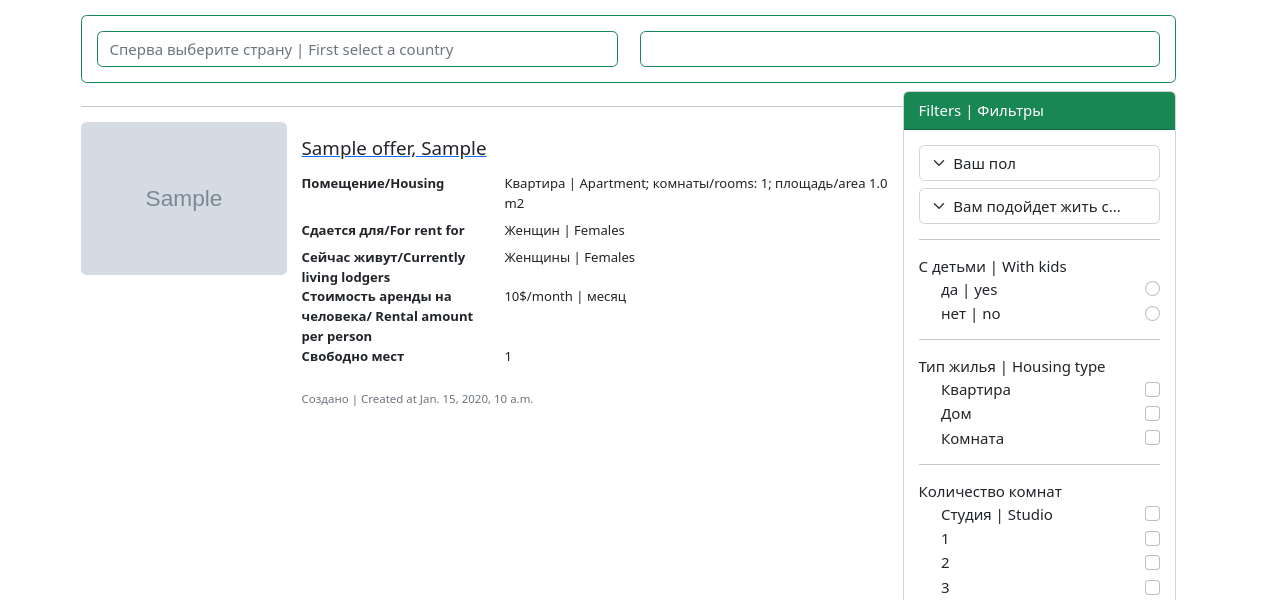
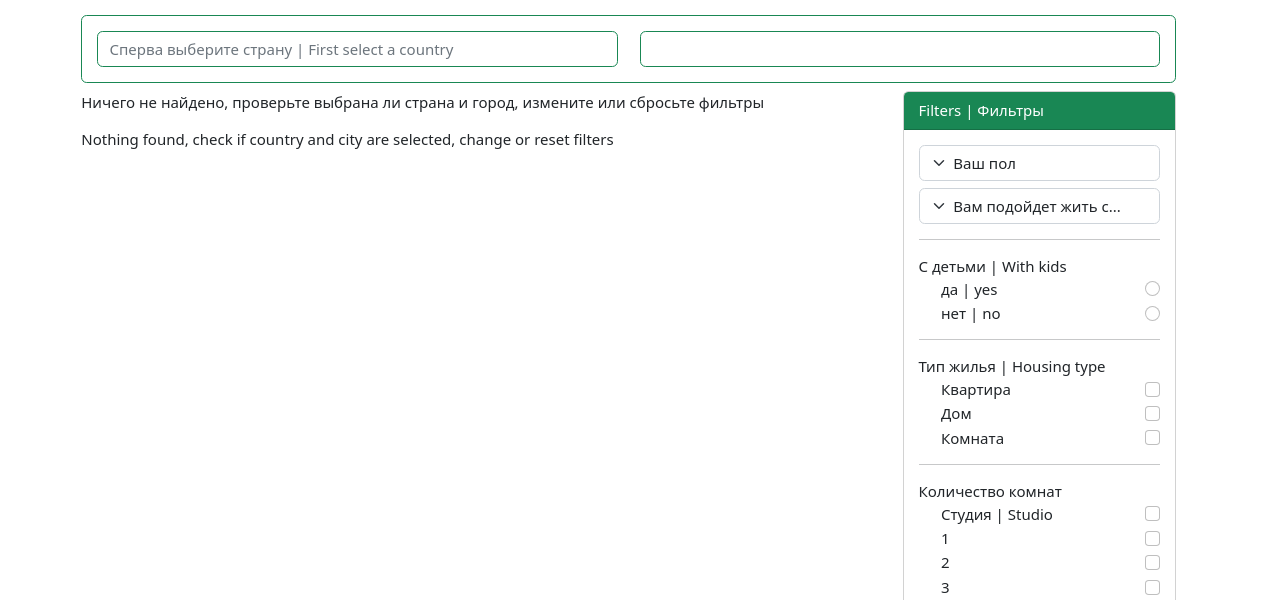
Before and after one commit to mechanovkirill/cooliving, a Django app: page /offers/ in a window 1280 px wide. Shown: the part 90-690 px from the top of the page. Run offline with Django 4.2, Linux system fonts and the light colour scheme; tables that the repository leaves empty hold one stand-in row (values such as "Sample post"); grey boxes marked "Sample" are stand-in pictures; some libraries are stand-ins or nearby versions; some web fonts are replaced.

Commit message:
reserved save

```diff
--- a/offers/views.py
+++ b/offers/views.py
@@ -1,5 +1,8 @@
 from collections import defaultdict
-from django.views.generic import DetailView, CreateView, ListView
+
+from django.core.paginator import Paginator
+from django.db.models import Q
+from django.views.generic import DetailView, CreateView, TemplateView
 from .models import Offer, Countries, City
 
 
@@ -15,9 +18,7 @@
     fields = '__all__'
 
 
-class HousingOfferListView(ListView):
-    paginate_by = 5
-    model = Offer
+class HousingOfferListView(TemplateView):
     template_name = 'offers/housing_offer_list.html'
 
     CITY_SELECTED = {}
@@ -26,7 +27,7 @@
 
     @staticmethod
     def is_valid_queryparam(param):
-        return param != '' and param is not None
+        return param != '' and param is not None and param
 
     def listing_queryparams(self, request, re):
         res = []
@@ -37,10 +38,7 @@
         return [v for v in res if v]
 
     def get_queryset(self):
-        qs = super().get_queryset()
-        if self.CITY_SELECTED:
-            qs = Offer.objects.filter(is_active=True).filter(city__city=self.CITY_SELECTED.get('city'))
-
+        qs = Offer.objects.filter(is_active=True).filter(city__city=self.CITY_SELECTED.get('city'))
         gender_of_living = self.request.GET.get('gender_of_living')
         house_type = self.listing_queryparams(self.request, 'house_type')
         sex = self.request.GET.get('sex')
@@ -58,14 +56,17 @@
         with_animals = self.request.GET.get('with_animals')
         discard_filters = self.request.GET.get('discard_filters')
 
+        if self.is_valid_queryparam(self.request.GET.get('sex')):
+            self.QUERY_PARAMS_DICT['Пол|gender'] = self.request.GET.get('sex')
+            qs = qs.filter(lodger_desired_sex=self.QUERY_PARAMS_DICT.get('Пол|gender'))
+        elif self.is_valid_queryparam(self.QUERY_PARAMS_DICT.get('Пол|gender')):
+            qs = qs.filter(lodger_desired_sex=self.QUERY_PARAMS_DICT.get('Пол|gender'))
+
         if self.is_valid_queryparam(sex):
-            self.QUERY_PARAMS_DICT['пол|gender'] = sex
-            qs = qs.filter(lodger_desired_sex=self.QUERY_PARAMS_DICT.get('пол|gender'))
-        elif self.is_valid_queryparam(self.QUERY_PARAMS_DICT.get('пол|gender')):
-            qs = qs.filter(lodger_desired_sex=self.QUERY_PARAMS_DICT.get('пол|gender'))
-            print(self.QUERY_PARAMS_DICT.get('пол|gender'))
-        else:
-            pass
+            self.QUERY_PARAMS_DICT['Пол|gender'] = sex
+            qs = qs.filter(lodger_desired_sex=self.QUERY_PARAMS_DICT.get('Пол|gender'))
+        elif self.is_valid_queryparam(self.QUERY_PARAMS_DICT.get('Пол|gender')):
+            qs = qs.filter(lodger_desired_sex=self.QUERY_PARAMS_DICT.get('Пол|gender'))
 
         # if self.is_valid_queryparam(gender_of_living):
         #     self.QUERY_PARAMS_DICT['gender_of_living'] = [gender_of_living, 'проживают|current lodgers gender']
@@ -116,7 +117,6 @@
         if self.is_valid_queryparam(discard_filters):
             self.QUERY_PARAMS_DICT.clear()
             qs = Offer.objects.filter(is_active=True).filter(city__city=self.CITY_SELECTED.get('city'))
-        print(self.QUERY_PARAMS_DICT)
 
         return qs
 
@@ -126,7 +126,7 @@
         city = self.request.GET.get('city_select')
         placeholder_country = 'Сперва выберите страну | First select a country'
         placeholder_city = ''
-        already_hint = ''
+        filters_selected = ''
         city_qs = None
         countries = Countries.objects.all()
 
@@ -135,24 +135,36 @@
             placeholder_country = f'Выбранная страна | Selected country   {country}'
             placeholder_city = 'Теперь выберите город | Now select a city'
             self.COUNTRY_SELECTED.clear()
+            self.CITY_SELECTED.clear()
+            self.QUERY_PARAMS_DICT.clear()
             self.COUNTRY_SELECTED['country'] = country
 
         if self.is_valid_queryparam(city):
             self.CITY_SELECTED.clear()
             self.CITY_SELECTED['city'] = city
+            self.QUERY_PARAMS_DICT.clear()
 
-        if self.COUNTRY_SELECTED and self.CITY_SELECTED:
+        if self.CITY_SELECTED:
+            qs = self.get_queryset()
+            paginator = Paginator(qs, 5)
+            page = self.request.GET.get('page')
+            page_obj = paginator.get_page(page)
+            offers_count = qs.count()
+            context['offers_count'] = offers_count
+            context['page_obj'] = page_obj
+            placeholder_city = f'Выбран город | Selected city {self.CITY_SELECTED.get("city")}'
+            if self.QUERY_PARAMS_DICT:
+                filters_selected = ', '.join(x for x in self.QUERY_PARAMS_DICT.keys())
+                print(self.QUERY_PARAMS_DICT)
+
+        if self.COUNTRY_SELECTED:
+            city_qs = City.objects.filter(country__country=self.COUNTRY_SELECTED.get('country'))
             placeholder_country = f'Выбрана страна | Selected country {self.COUNTRY_SELECTED.get("country")}'
-            placeholder_city = f'Выбран город | Selected city {self.CITY_SELECTED.get("city")}'
 
-        if self.QUERY_PARAMS_DICT:
-            already_hint = f'Выбраны фильтры | filters selected'
-
-        # 'page_obj' = page_obj
         context['countries'] = countries
         context['city_qs'] = city_qs
         context['placeholder_country'] = placeholder_country
         context['placeholder_city'] = placeholder_city
-        context['already_hint'] = already_hint
+        context['filters_selected'] = filters_selected
 
         return context
--- a/templates/offers/housing_offer_list.html
+++ b/templates/offers/housing_offer_list.html
@@ -219,13 +219,14 @@
         </div>
 <!-- ========================= FILTERS END// ========================= -->
     <!--============== SELECTED =================-->
-    {% if already_hint %}
-        <div class="card border-0">
-            <div class="card-body">
-                 <h6>{{ already_hint }}</h6>
-            </div>
-        </div>
-    {% else %}
+    {% if offers_count %}
+      <strong><p>Найдено предложений {{ offers_count }} | {{ offers_count }} offers found</p></strong>
+     {% else %}
+        <p>Ничего не найдено, проверьте выбрана ли страна и город, измените или сбросьте фильтры</p>
+        <p>Nothing found, check if country and city are selected, change or reset filters</p>
+    {% endif %}
+    {% if filters_selected %}
+        <p><strong>Выбраны фильтры | filters selected:  </strong>{{ filters_selected }}</p>
     {% endif %}
 <!--============== SELECTED //=================-->
 <!-- ========================= QUERYSET DISPLAY ========================= -->
```
